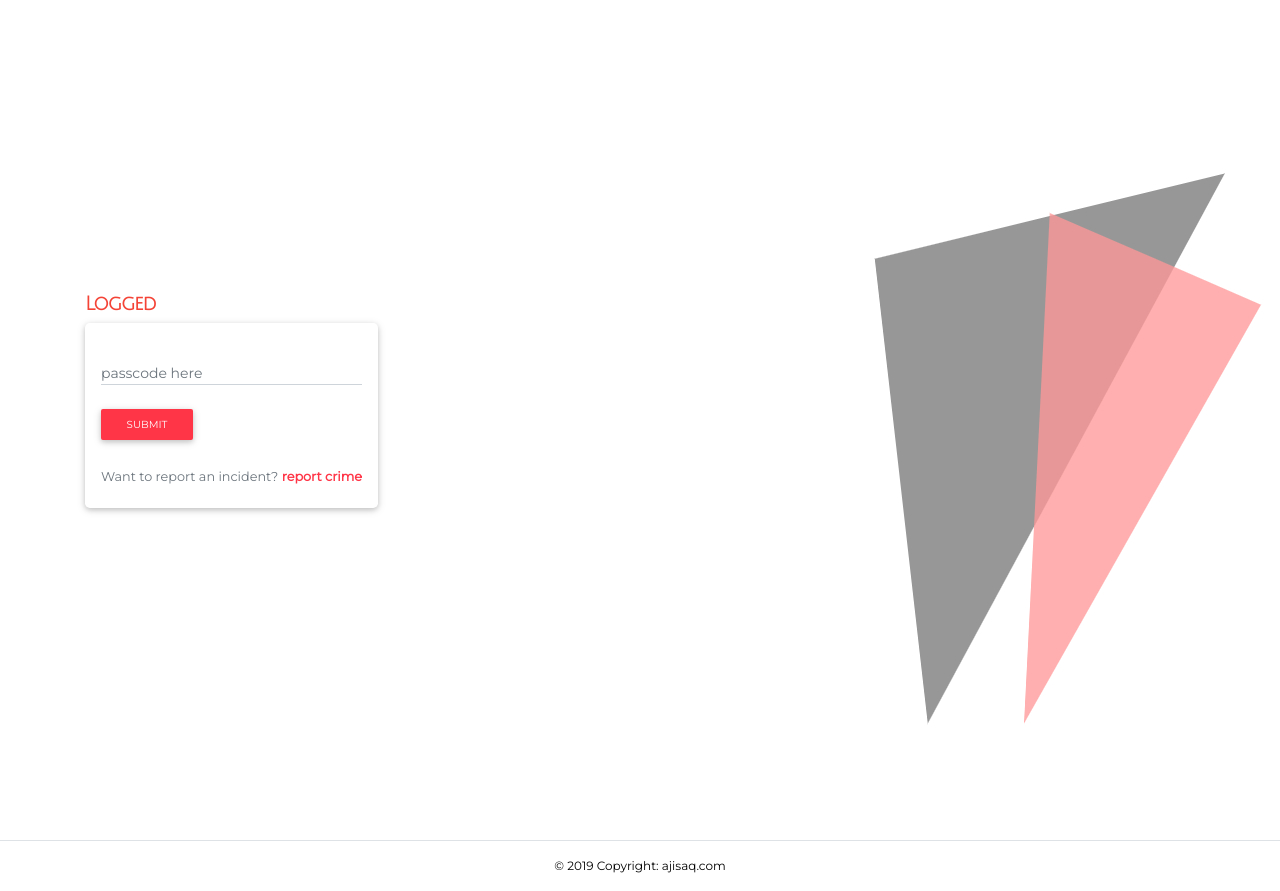
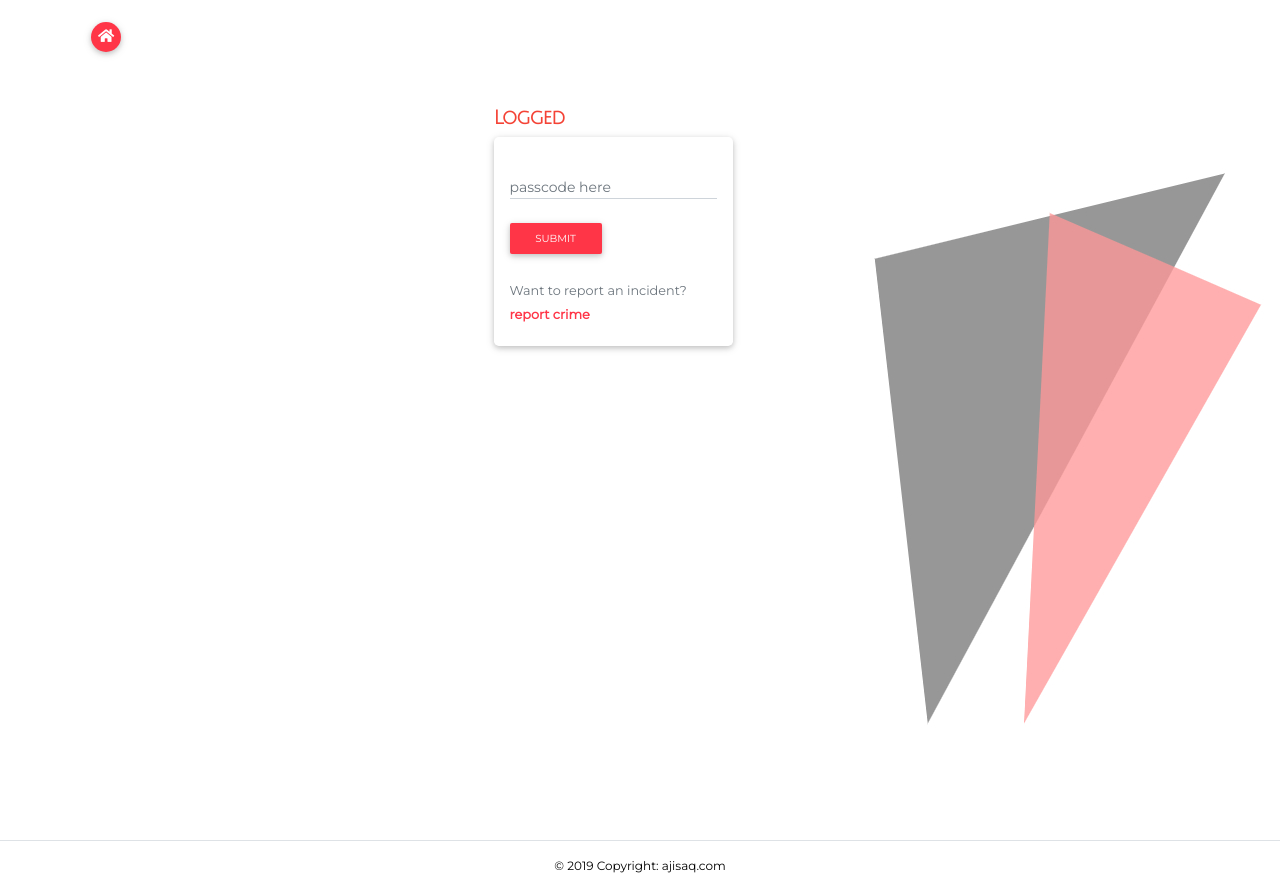
Before and after one commit to Nyior/ComplainIt, a Django app: page /complainStatus/ in a window 1280 px wide. Run offline with Django 3.2, Linux system fonts and the light colour scheme; data that the repository does not hold is empty; parts of the project's set-up code (start-up, migrations or seed data) failed here and were passed over; some libraries are stand-ins or nearby versions; some web fonts are replaced.

Commit message:
home icon added

```diff
--- a/complain_app/static/complain_app/style.css
+++ b/complain_app/static/complain_app/style.css
@@ -166,6 +166,15 @@ a:hover {
 
 
 }
+.btn-circle {
+  width: 30px;
+  height: 30px;
+  padding: 6px 0px;
+  border-radius: 15px;
+  text-align: center;
+  font-size: 12px;
+  line-height: 1.42857;
+}
 
 
 @media (max-width: 768px) {
--- a/complain_app/templates/complain_app/complainCheck.html
+++ b/complain_app/templates/complain_app/complainCheck.html
@@ -12,11 +12,20 @@
 
         <div class="mask ">
 
-            <div class="container d-flex align-items-center justify-content-middle  h-100">
+            <div class="container ">
+                <div class="row  ">
+                  <div class="col-md-2 mt-3">
+                      <a href="{% url 'home' %}"> <button type="button" class="btn btn-danger btn-circle"><i class="fas fa-home"></i>
+                      </button></a>
+                  </div>
+                  <div class = "col-md-10">
 
-                <div class="row ">
+                  </div>
 
-                    <div class="col-md-12 mt-5">
+                </div>
+                <div class="container d-flex align-items-center justify-content-center h-100">
+                    <div class="row">
+                    <div class="col-md-10 mt-5">
                             <div>
 
                                     <h1 class="  julius-sans font-weight-bold red-text mb-2 " >
@@ -82,7 +91,7 @@
                                     </div>
                                 {% endif %}
                             </div>
-
+                          </div>
                     </div>
                 </div>
             </div>
--- a/complain_app/urls.py
+++ b/complain_app/urls.py
@@ -5,7 +5,7 @@ from .views import (home_view,
                     complainStatus_view,
                     ComplainCreateView,
                     PostListView,
-                    AgencyLoginView
+                    agency_login_view
 )
 
 
@@ -14,7 +14,7 @@ urlpatterns = [
     #path('', home_view, name = 'home'),
     path ('complainStatus/', complainStatus_view, name = 'complain-status'),
     path('complain/', ComplainCreateView.as_view(), name = 'complain-create'),
-    path('agencylogin/', AgencyLoginView, name = 'agency-login'),
+    path('agencylogin/', agency_login_view, name = 'agency-login'),
     path('', PostListView.as_view(), name = 'home')
 
 ]
```
Also changed, not shown: complain_app/templates/complain_app/complain_form.html (+5 -4 lines).
